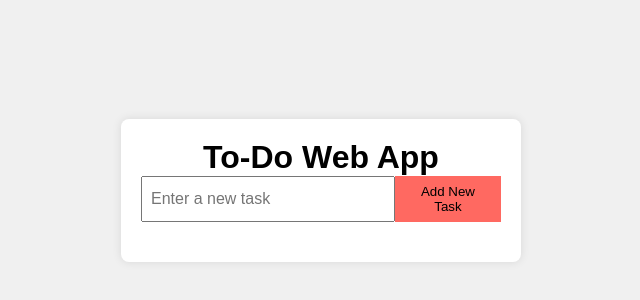
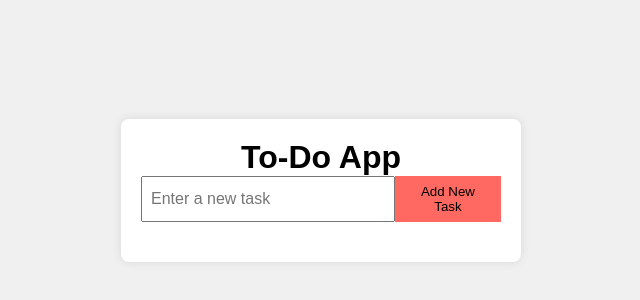
Before and after one commit to shivam-goswami5123/AWS-CICD-Project, a website: page ToDoList/public/index.html in a window 1280 px wide. Shown: the part 210-510 px from the top of the page, without its empty margins (319-959 px from the left). Drawn offline with Linux system fonts and the light colour scheme; no server answers.

Commit message:
Update index.html

```diff
--- a/ToDoList/public/index.html
+++ b/ToDoList/public/index.html
@@ -8,7 +8,7 @@
 </head>
 <body>
   <div class="todo-container">
-    <h1>To-Do Web App</h1>
+    <h1>To-Do App</h1>
     <form id="task-form">
       <input type="text" id="task-input" placeholder="Enter a new task" required />
       <button type="submit">Add New Task</button>
```
